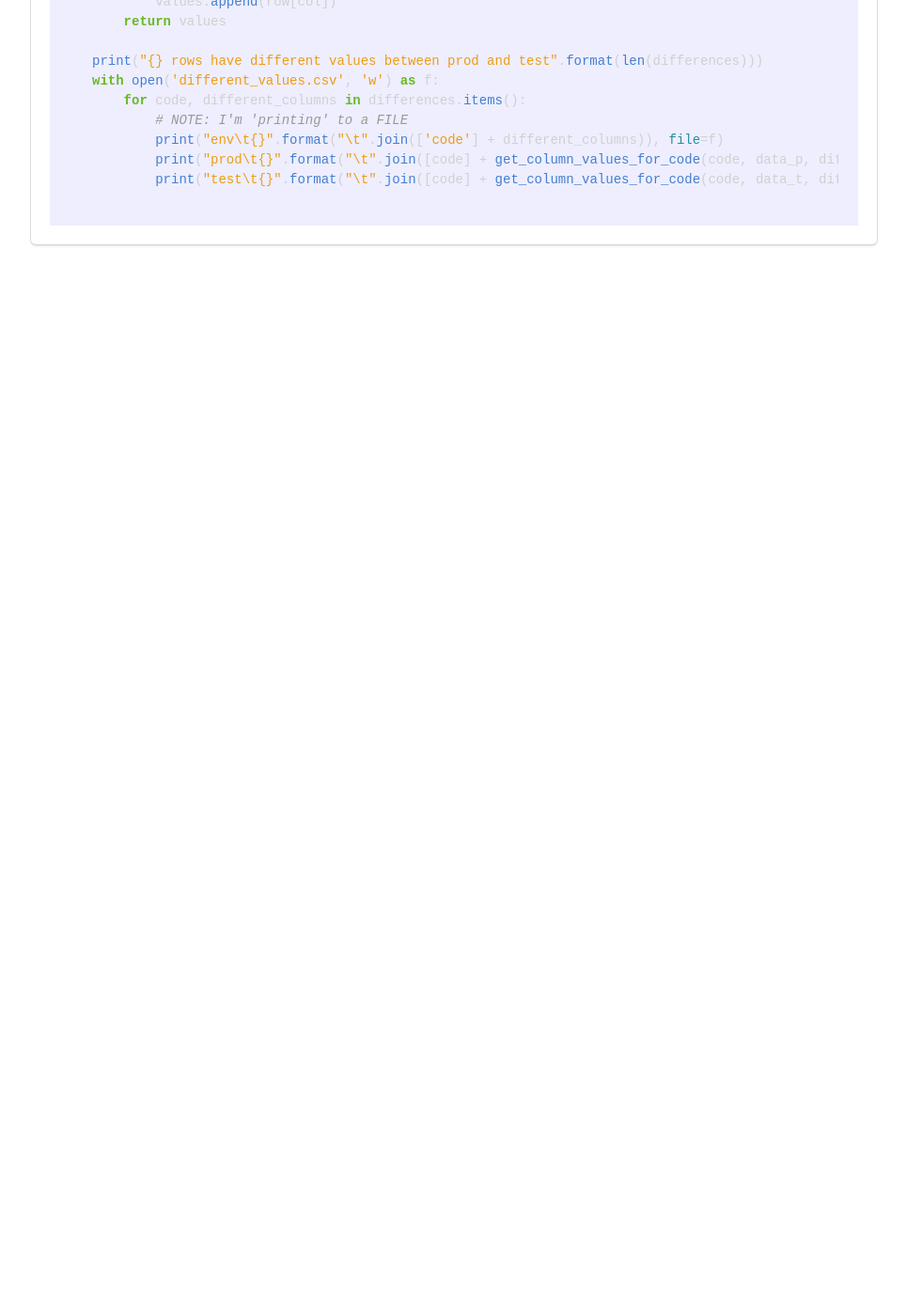
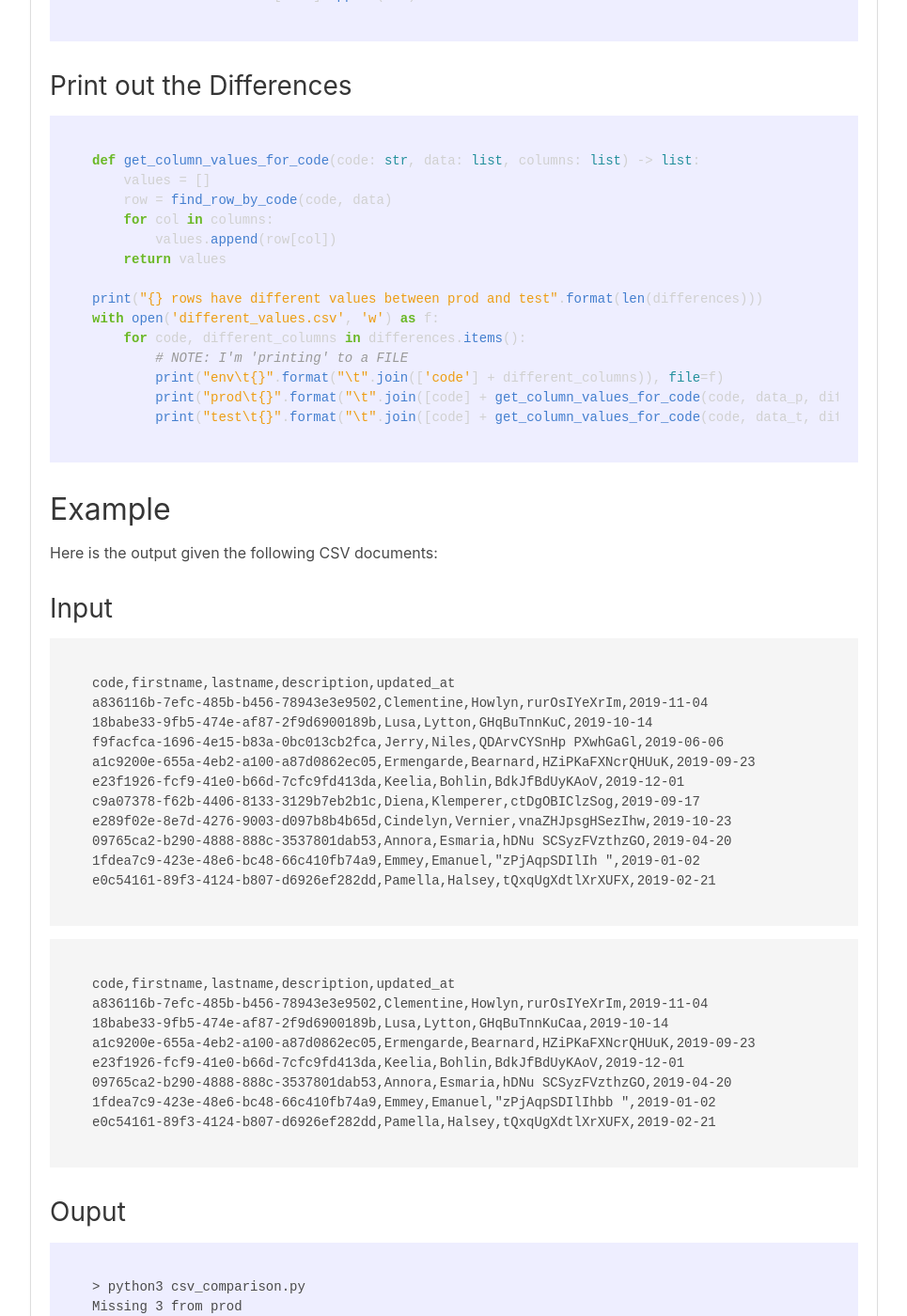
Before and after one commit to arashout/arashout.site, a Jekyll site: the page built from _posts/2021-11-19-field_by_field_comparison_with_dictreader.md, in a window 1280 px wide and 1400 px high, scrolled down 2776 px. Shown: the whole window at 94% size, without its empty margins (157-1122 px from the left). Built offline with Jekyll 4.4.1, drawn with Linux system fonts in a browser that asks for light colours; nearby versions of some CDN libraries; before the commit the page ends 3084 px from its top, so only the background shows below that; some of the changed text lies outside the part shown.

Commit message:
Add some more context

````diff
--- a/_posts/2021-11-19-field_by_field_comparison_with_dictreader.md
+++ b/_posts/2021-11-19-field_by_field_comparison_with_dictreader.md
@@ -14,6 +15,11 @@
 Before reaching for [`pandas`](https://pandas.pydata.org/), I didn't to do a quick stack-overflow search to see if anything a little simpler existed. **This is something I wanted to show to someone who is just starting to learn Python so I didn't want to confuse them too much by throwing in industrial grade library with it's own semantics at them.**
 
 I found a post on StackOverflow (Can't find it now...) which recommended using [`csv.DictReader`](https://docs.python.org/3/library/csv.html#csv.DictReader). What an amazing find! I love the Python standard library 😃 .
+
+## Additional Context
+The exact scenario involved checking if a bunch of data from the test environment had been properly imported into the production environment.
+The developer know that a bunch of items would be missing or incorrect in the production environment but wanted to understand which records/fields needed fixing.
+Thus the variable names involving `test` and `prod` below. Basically `test` is the source of truth.
 
 # The Code
 ## Basics
@@ -78,7 +84,7 @@
 differences = defaultdict(list)
 
 # Some columns that I don't care about...
-ignored_columns = ["description", "debug_column", "bad_column"]
+ignored_columns = ["updated_at"]
 
 # Go over each common code and find the differences and collect them in Dictionary
 for code in codes_in_both:
@@ -110,3 +116,58 @@
         print("prod\t{}".format("\t".join([code] + get_column_values_for_code(code, data_p, different_columns))), file=f)
         print("test\t{}".format("\t".join([code] + get_column_values_for_code(code, data_t, different_columns))), file=f)
 ```
+
+# Example
+Here is the output given the following CSV documents:
+## Input
+```csv
+code,firstname,lastname,description,updated_at
+a836116b-7efc-485b-b456-78943e3e9502,Clementine,Howlyn,rurOsIYeXrIm,2019-11-04
+18babe33-9fb5-474e-af87-2f9d6900189b,Lusa,Lytton,GHqBuTnnKuC,2019-10-14
+f9facfca-1696-4e15-b83a-0bc013cb2fca,Jerry,Niles,QDArvCYSnHp PXwhGaGl,2019-06-06
+a1c9200e-655a-4eb2-a100-a87d0862ec05,Ermengarde,Bearnard,HZiPKaFXNcrQHUuK,2019-09-23
+e23f1926-fcf9-41e0-b66d-7cfc9fd413da,Keelia,Bohlin,BdkJfBdUyKAoV,2019-12-01
+c9a07378-f62b-4406-8133-3129b7eb2b1c,Diena,Klemperer,ctDgOBIClzSog,2019-09-17
+e289f02e-8e7d-4276-9003-d097b8b4b65d,Cindelyn,Vernier,vnaZHJpsgHSezIhw,2019-10-23
+09765ca2-b290-4888-888c-3537801dab53,Annora,Esmaria,hDNu SCSyzFVzthzGO,2019-04-20
+1fdea7c9-423e-48e6-bc48-66c410fb74a9,Emmey,Emanuel,"zPjAqpSDIlIh ",2019-01-02
+e0c54161-89f3-4124-b807-d6926ef282dd,Pamella,Halsey,tQxqUgXdtlXrXUFX,2019-02-21
+```
+
+```csv
+code,firstname,lastname,description,updated_at
+a836116b-7efc-485b-b456-78943e3e9502,Clementine,Howlyn,rurOsIYeXrIm,2019-11-04
+18babe33-9fb5-474e-af87-2f9d6900189b,Lusa,Lytton,GHqBuTnnKuCaa,2019-10-14
+a1c9200e-655a-4eb2-a100-a87d0862ec05,Ermengarde,Bearnard,HZiPKaFXNcrQHUuK,2019-09-23
+e23f1926-fcf9-41e0-b66d-7cfc9fd413da,Keelia,Bohlin,BdkJfBdUyKAoV,2019-12-01
+09765ca2-b290-4888-888c-3537801dab53,Annora,Esmaria,hDNu SCSyzFVzthzGO,2019-04-20
+1fdea7c9-423e-48e6-bc48-66c410fb74a9,Emmey,Emanuel,"zPjAqpSDIlIhbb ",2019-01-02
+e0c54161-89f3-4124-b807-d6926ef282dd,Pamella,Halsey,tQxqUgXdtlXrXUFX,2019-02-21
+```
+
+## Ouput
+```
+> python3 csv_comparison.py
+Missing 3 from prod
+Missing 0 from test
+7 codes in both test and prod
+2 rows have different values between prod and test
+```
+
+### missing_prod.csv
+```
+e289f02e-8e7d-4276-9003-d097b8b4b65d
+c9a07378-f62b-4406-8133-3129b7eb2b1c
+f9facfca-1696-4e15-b83a-0bc013cb2fca
+```
+
+### different_values.csv
+```csv
+env	code	description
+prod	18babe33-9fb5-474e-af87-2f9d6900189b	GHqBuTnnKuCaa
+test	18babe33-9fb5-474e-af87-2f9d6900189b	GHqBuTnnKuC
+env	code	description
+prod	1fdea7c9-423e-48e6-bc48-66c410fb74a9	zPjAqpSDIlIhbb
+test	1fdea7c9-423e-48e6-bc48-66c410fb74a9	zPjAqpSDIlIh
+
+```
````
Also changed, not shown: other parts of _posts/2021-11-19-field_by_field_comparison_with_dictreader.md (+1 -0 lines).
